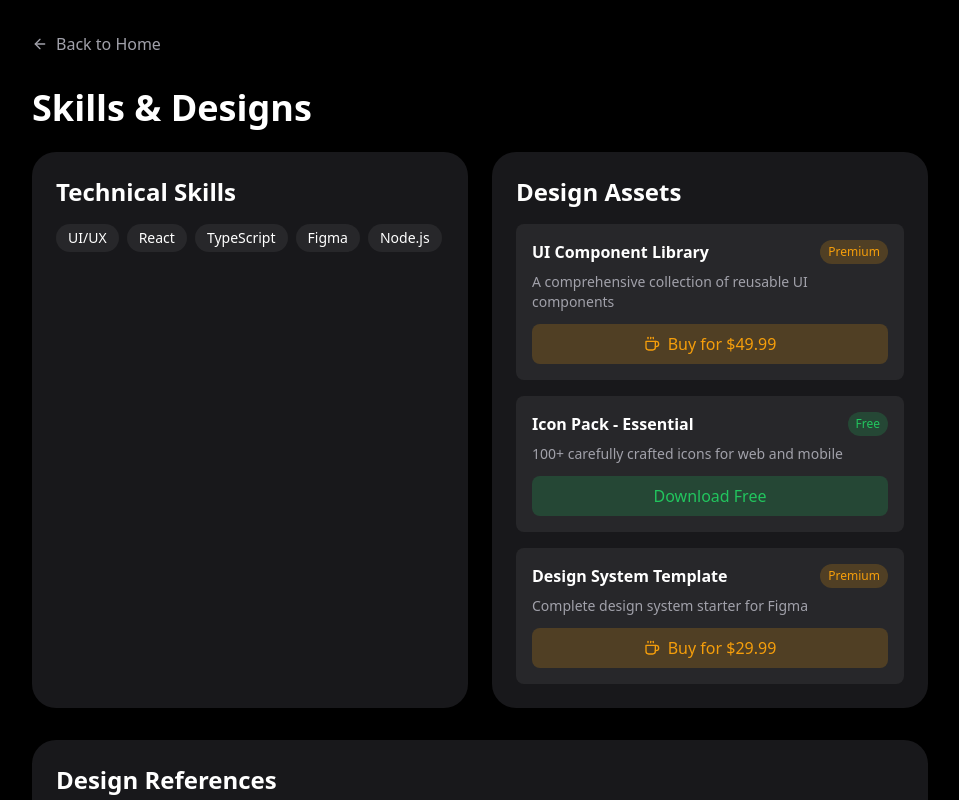
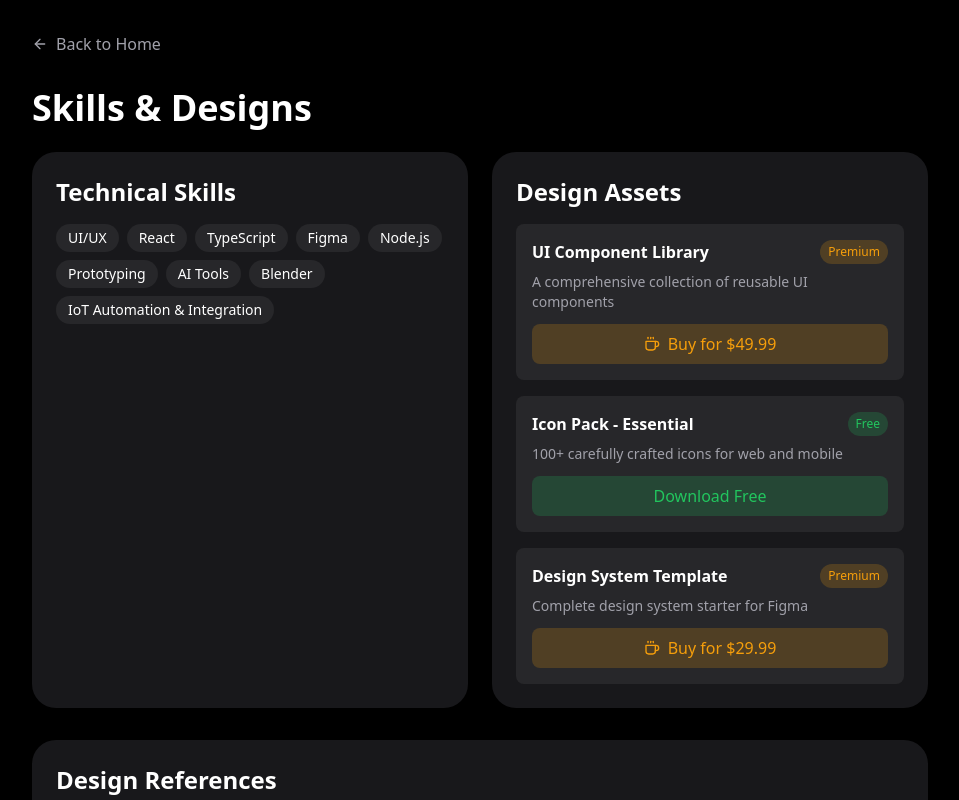
Before and after one commit to jay02159/My_Portfolio, a React (Vite) app in the folder my_portfolio/: page /skills in a window 1280 px wide. Shown: the top 800 px of the page, without its empty margins (160-1119 px from the left). Built offline with nearby package versions, Linux system fonts and the light colour scheme.

Commit message:
Update skills.ts

```diff
--- a/my_portfolio/src/constants/skills.ts
+++ b/my_portfolio/src/constants/skills.ts
@@ -1 +1 @@
-export const SKILLS = ['UI/UX', 'React', 'TypeScript', 'Figma', 'Node.js'];
+export const SKILLS = ['UI/UX', 'React', 'TypeScript', 'Figma', 'Node.js', 'Prototyping', 'AI Tools', 'Blender', 'IoT Automation & Integration' ];
```
